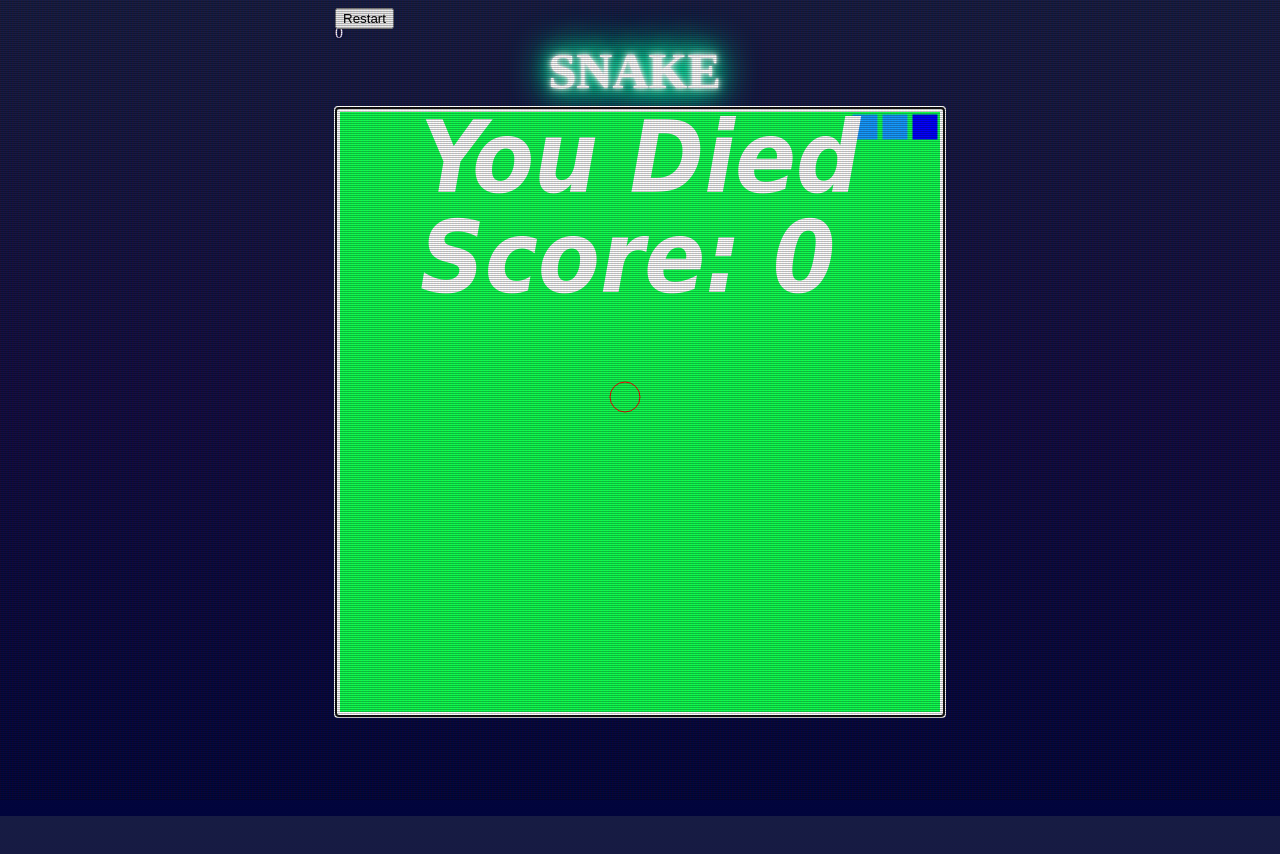
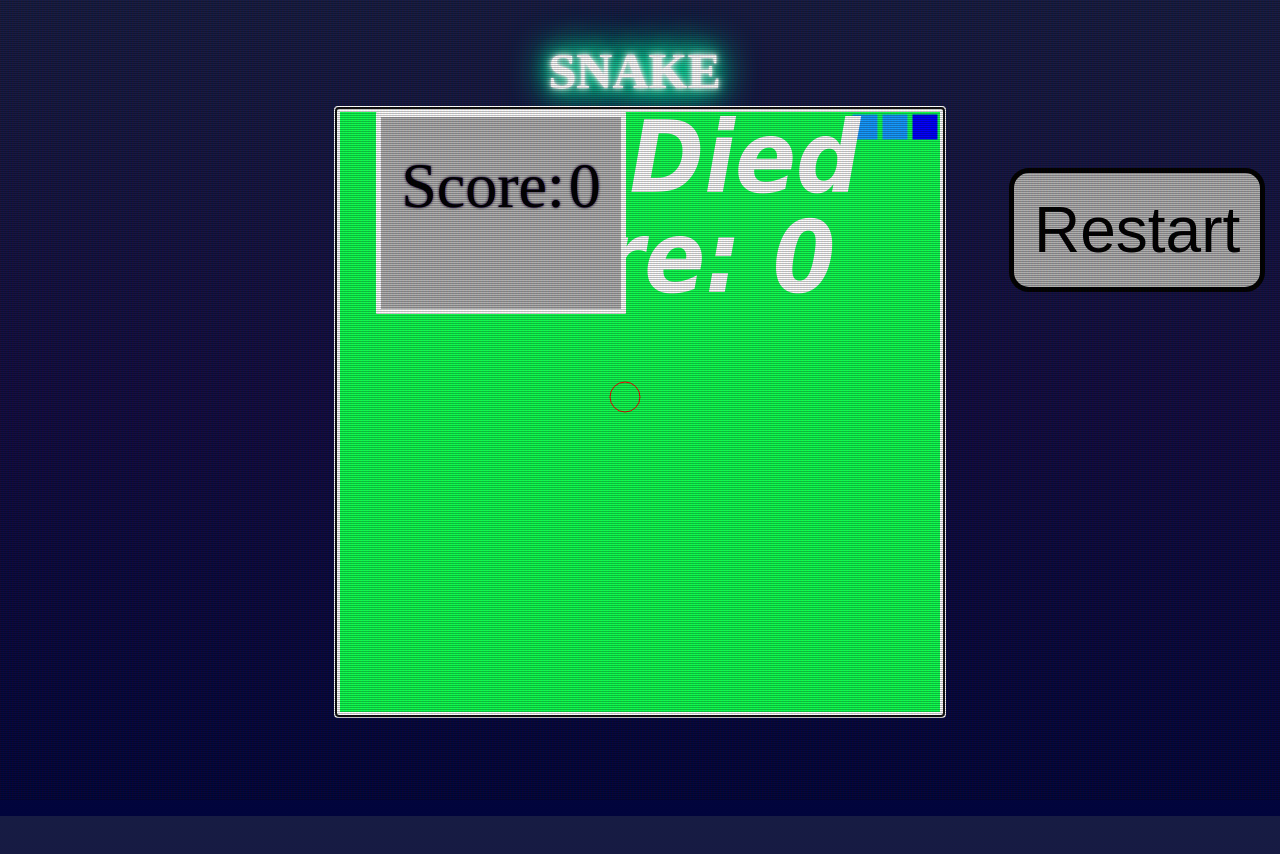
Before and after one commit to suprem3huntr/GameTime, a plain HTML site: page snake.html in a window 1280 px wide. Drawn offline with Linux system fonts and the light colour scheme.

Commit message:
styled (crudely ) the reset and score board

```diff
--- a/snake.html
+++ b/snake.html
@@ -17,14 +17,16 @@
   <script type="text/javascript" src="scripts/main.js"></script>
 </head>
 <body>
-   <!-- <div id="forHighscore"><div id="highScore" class="highScore">69000</div></div> -->
-   <div></div>
+   <div id="score-board">
+    <p class="score" id="filler-text">Score:</p>
+   <p id="score" class="score" >Test</p>
+  </div>
   <div id="middleDiv">
     <h1 id="gameTitle" class="gameTitle">SNAKE</h1>
     <canvas id="snakeCanvas" width="600" height = "600" autofocus tabindex="0"></canvas>
-    <p id="score" style="position: absolute;color: white;">Test</p> <!-- put this thing somewhere visible for score and remove inline style-->
-    <button id="restart" style="position: absolute;">Restart</button><!-- ive put it in an absolute position looks ass remove my inline style and ut it somewhere-->
   </div>
-  <div id="forButtons"></div>
+  <div id="forButtons">
+    <button id="restart" >Restart</button>
+  </div>
 </body>
 </html>
--- a/styles/snake.css
+++ b/styles/snake.css
@@ -7,11 +7,10 @@
 }
 
 /* for all text */
-.gameTitle,
-.highScore {
+.gameTitle {
   animation: flicker-1 0.5s infinite alternate;
   color:#fff;
-font-size: 50px;
+ font-size: 50px;
 }
 .highScore{
   font-size: 35px;
@@ -154,16 +153,37 @@ body::before {
   }
 }
 
-/* divs to the highscore part */
-#forHighscore{
-  padding-left: 80%;
-  padding-top: 20%;
-  padding-right: 0%;
-  margin: 0;
-  border: none;
+
+#score{
+  display: inline;
 }
-.highScore{
-  border: solid #fff;
-  padding-bottom: 50px;
-  border-radius: 5px;
+#filler-text{
+  display: inline;
 }
+.score{
+  font-size: 4rem;
+}
+#score-board{
+  padding-top: 2rem;
+  padding-bottom: 0px;
+  text-align: center;
+  height: 10rem;
+  width: 15rem;
+  border: solid;
+  border-width: 5px;
+  border-radius: 1px;
+  border-color: #fff;
+  translate: 23rem 6.5rem;
+  background-color: rgb(176, 176, 176);
+}
+#restart{
+  padding: 20px 20px 20px;
+  translate: 4rem 10rem;
+  font-size: 4rem;
+  color:#000000;
+  background-color: rgb(176, 176, 176);
+  border: solid;
+  border-width: 5px;
+  border-radius: 20px;
+  animation: textshadow 0.5s infinite alternate;
+}
```
